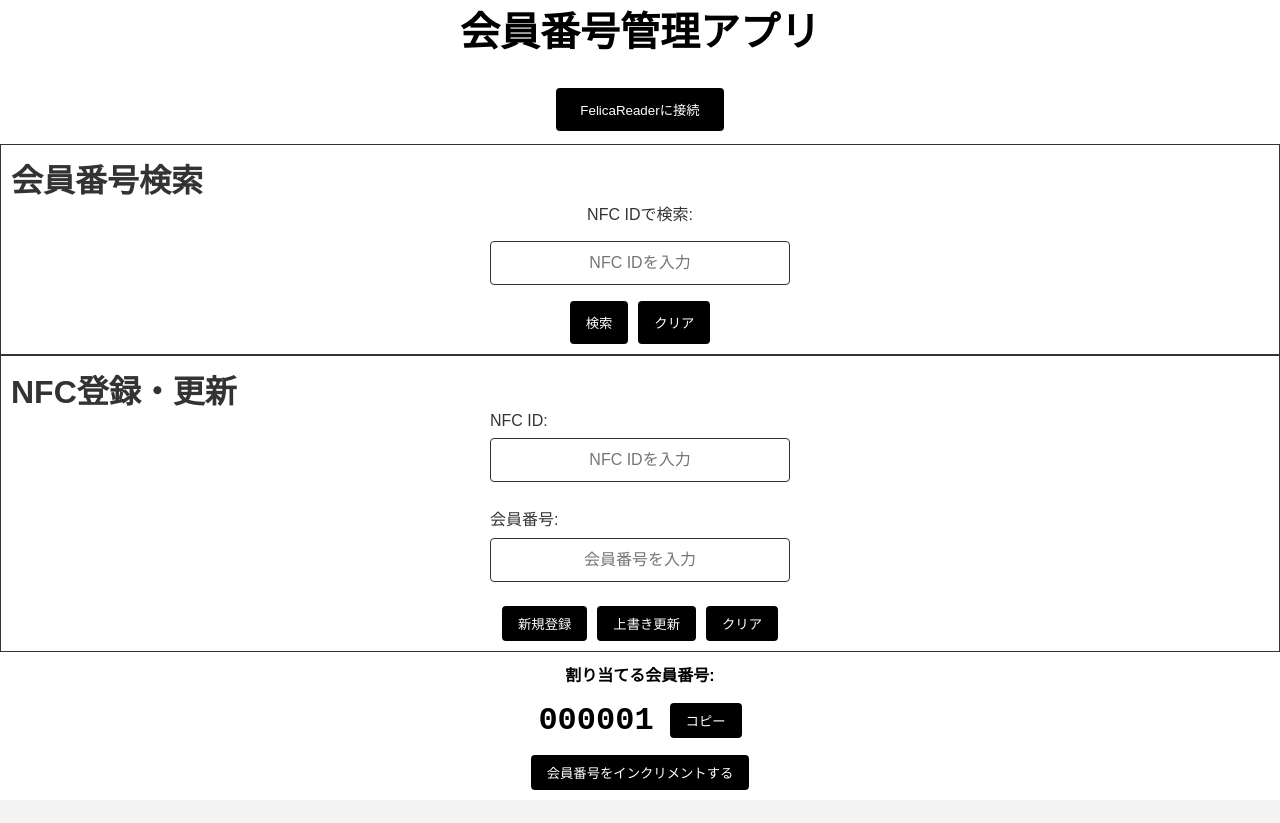
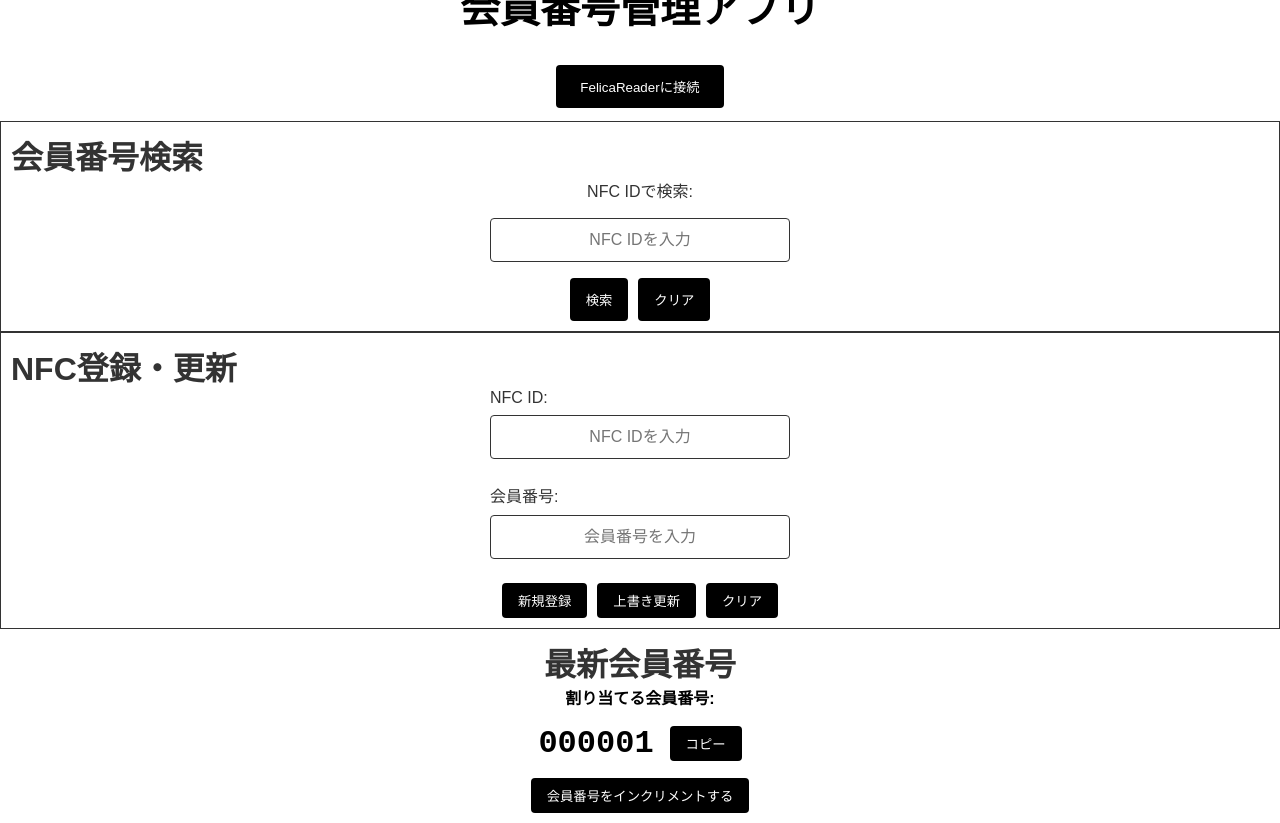
Before and after one commit to EngineerCafeJP/engineercafe_nfc, a React (Vite) app: page / in a window 1280 px wide. Before the commit the page ends 800 px from the top, so only its background shows below. Built offline with nearby package versions, Linux system fonts and the light colour scheme; no server answers; the database is empty.

Commit message:
add latestnumber title

```diff
--- a/src/pages/LatestNumber.jsx
+++ b/src/pages/LatestNumber.jsx
@@ -93,6 +93,7 @@ function GetLatestNumber() {
 
   return (
     <div className="latest-container">
+      <h1>最新会員番号</h1>
       <div className="number-display">
         <div className="number-item">
           <h2 className="number-title">割り当てる会員番号:</h2>
```
